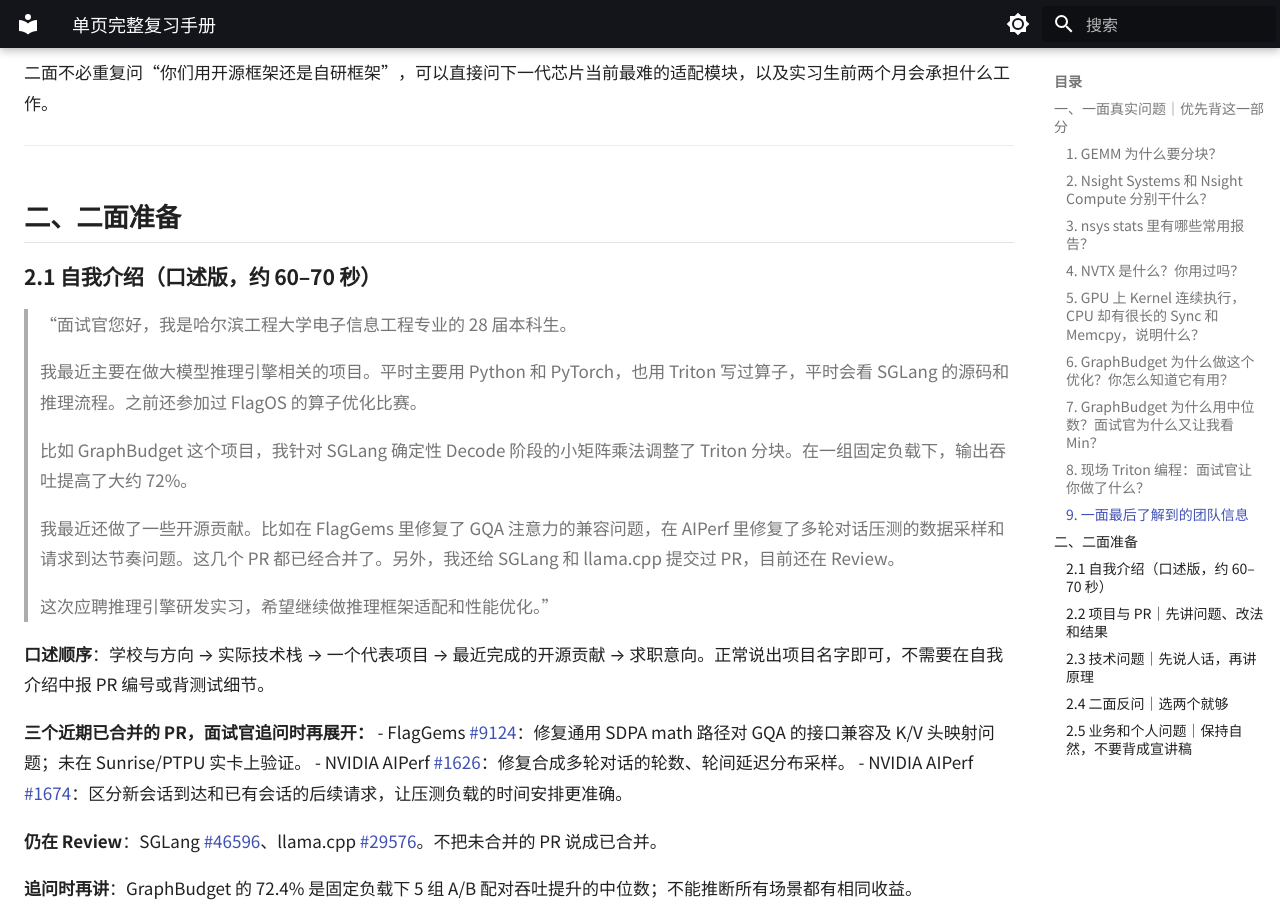
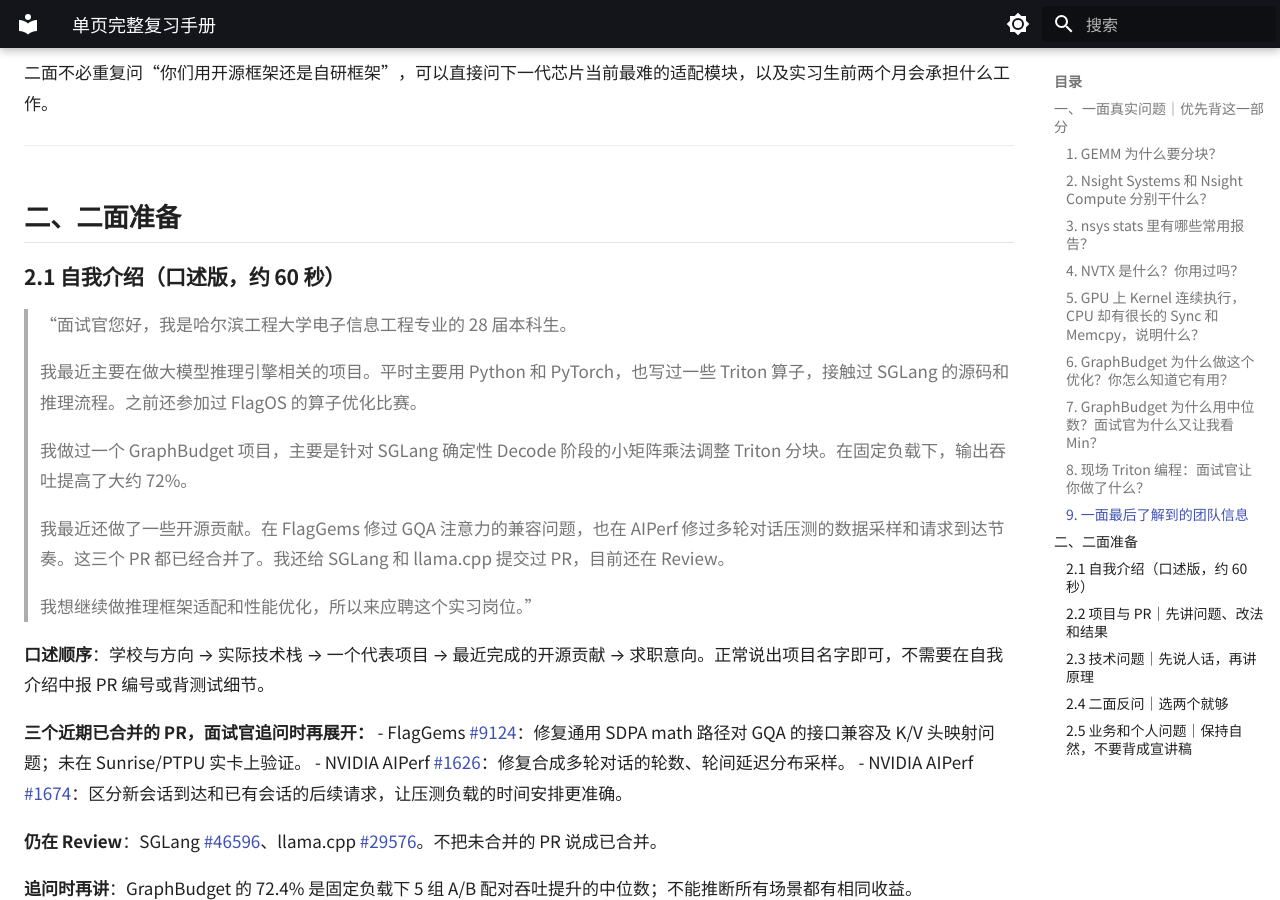
Before and after one commit to yu830/ai-infra-handbook, an MkDocs documentation site: the page built from docs/index.md, in a window 1280 px wide and 900 px high, scrolled down 3031 px. Built offline with MkDocs 1.6.1 and Material for MkDocs 9.7.7, drawn with Linux system fonts in a browser that asks for light colours.

Commit message:
docs: polish spoken introduction into concise natural language

```diff
--- a/docs/index.md
+++ b/docs/index.md
@@ -88,17 +88,17 @@
 
 ## 二、二面准备
 
-### 2.1 自我介绍（口述版，约 60–70 秒）
+### 2.1 自我介绍（口述版，约 60 秒）
 
 > “面试官您好，我是哈尔滨工程大学电子信息工程专业的 28 届本科生。
 >
-> 我最近主要在做大模型推理引擎相关的项目。平时主要用 Python 和 PyTorch，也用 Triton 写过算子，平时会看 SGLang 的源码和推理流程。之前还参加过 FlagOS 的算子优化比赛。
+> 我最近主要在做大模型推理引擎相关的项目。平时主要用 Python 和 PyTorch，也写过一些 Triton 算子，接触过 SGLang 的源码和推理流程。之前还参加过 FlagOS 的算子优化比赛。
 >
-> 比如 GraphBudget 这个项目，我针对 SGLang 确定性 Decode 阶段的小矩阵乘法调整了 Triton 分块。在一组固定负载下，输出吞吐提高了大约 72%。
+> 我做过一个 GraphBudget 项目，主要是针对 SGLang 确定性 Decode 阶段的小矩阵乘法调整 Triton 分块。在固定负载下，输出吞吐提高了大约 72%。
 >
-> 我最近还做了一些开源贡献。比如在 FlagGems 里修复了 GQA 注意力的兼容问题，在 AIPerf 里修复了多轮对话压测的数据采样和请求到达节奏问题。这几个 PR 都已经合并了。另外，我还给 SGLang 和 llama.cpp 提交过 PR，目前还在 Review。
+> 我最近还做了一些开源贡献。在 FlagGems 修过 GQA 注意力的兼容问题，也在 AIPerf 修过多轮对话压测的数据采样和请求到达节奏。这三个 PR 都已经合并了。我还给 SGLang 和 llama.cpp 提交过 PR，目前还在 Review。
 >
-> 这次应聘推理引擎研发实习，希望继续做推理框架适配和性能优化。”
+> 我想继续做推理框架适配和性能优化，所以来应聘这个实习岗位。”
 
 **口述顺序**：学校与方向 → 实际技术栈 → 一个代表项目 → 最近完成的开源贡献 → 求职意向。正常说出项目名字即可，不需要在自我介绍中报 PR 编号或背测试细节。
 
```
